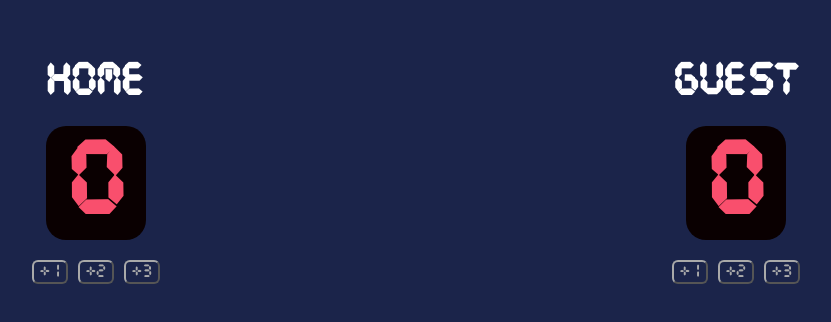
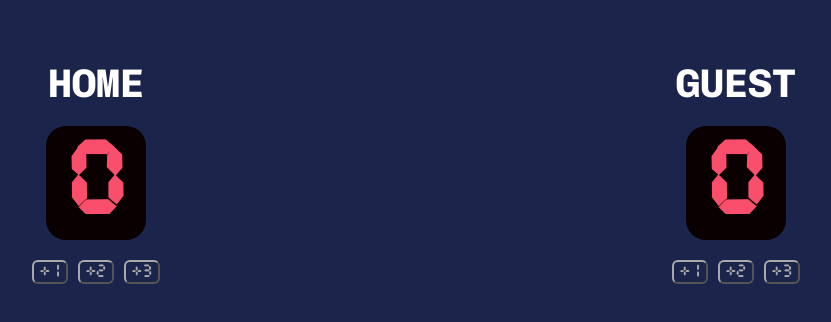
Before and after one commit to ligotommy/basketball-scoreboard, a plain HTML site: page index.html in a window 1280 px wide. Shown: the whole page, without its empty margins (224-1055 px from the left). Drawn offline with nearby package versions, Linux system fonts and the light colour scheme.

Commit message:
change font

```diff
--- a/index.css
+++ b/index.css
@@ -1,6 +1,11 @@
 @font-face {
   font-family: CursedTimerULiL;
   src: url(CursedTimerULiL.ttf);
+}
+
+@font-face {
+  font-family: ChivoMono;
+  src: url(ChivoMono-bold.ttf);
 }
 
 body {
@@ -17,6 +22,7 @@ h3 {
     margin-top: 0px;
     padding-bottom: 0;
     margin-bottom: 0;
+    font-family: ChivoMono;
 }
 
 .score {
```
